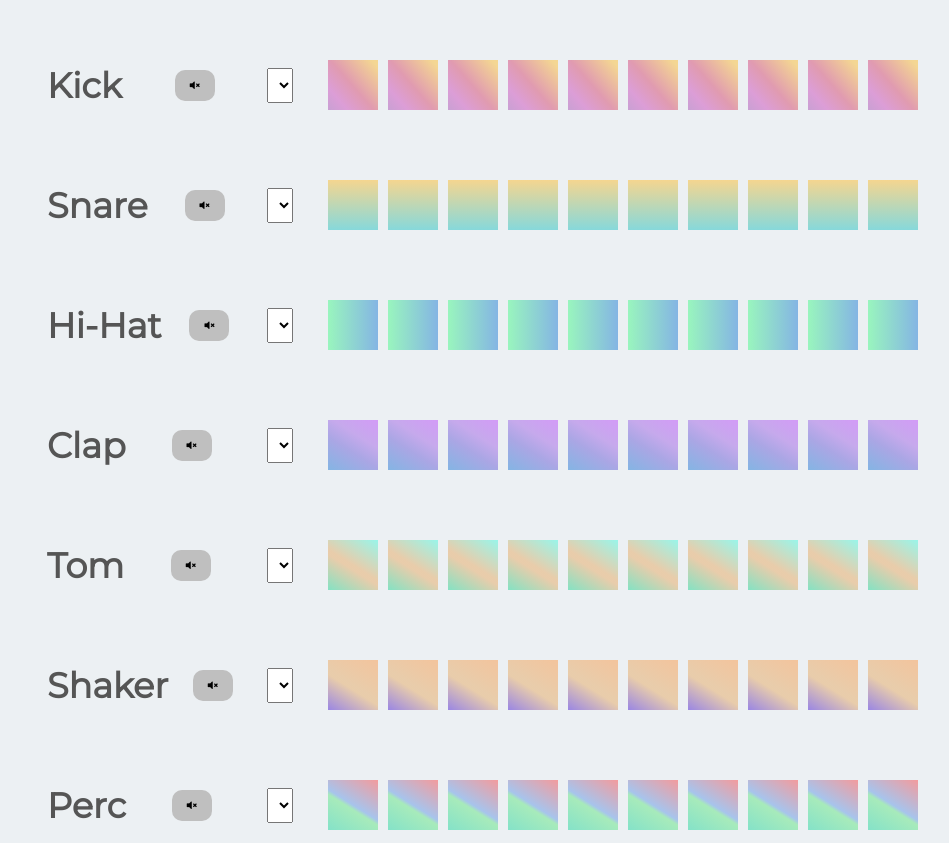
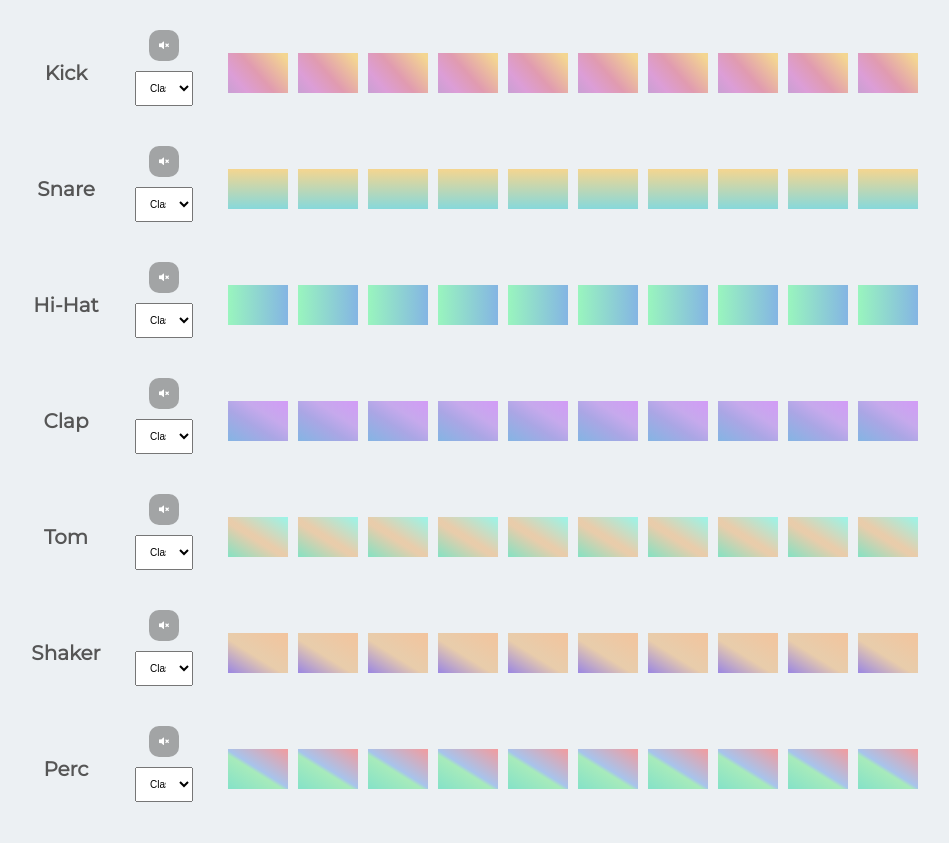
Before and after one commit to developedbygeo/Beatmaker, a plain HTML site: page index.html in a window 1280 px wide. Shown: the top 843 px of the page, without its empty margins (165-1114 px from the left). Drawn offline with Linux system fonts and the light colour scheme.

Commit message:
corrected certain bugs with the wav files and fixed the layout

```diff
--- a/app.js
+++ b/app.js
@@ -3,7 +3,7 @@ class DrumKit {
     this.pads = document.querySelectorAll(".pad");
     this.playBtn = document.querySelector(".play");
     this.currentKick = "./allSounds/Drums/kick-classic.wav";
-    this.currentSnare = "../allSounds/Drums/snare-acoustic01.wav";
+    this.currentSnare = "./allSounds/Drums/snare-acoustic01.wav";
     this.currentHihat = "./allSounds/Drums/hihat-acoustic01.wav";
     this.currentClap = "./allSounds/Drums/clap-tape.wav";
     this.currentTom = "./allSounds/Drums/tom-acoustic01.wav";
@@ -16,9 +16,6 @@ class DrumKit {
     this.tomAudio = document.querySelector(".tom-sound");
     this.shakerAudio = document.querySelector(".shaker-sound");
     this.percAudio = document.querySelector(".perc-sound");
-    // this.guitarAudio.volume = 0.1;
-    // this.bassAudio.volume = 0.1;
-    // this.pianoAudio.volume = 0.1;
     this.index = 0;
     this.bpm = 100;
     this.isPlaying = null;
--- a/index.html
+++ b/index.html
@@ -21,8 +21,10 @@
   <body>
     <section class="sequence">
       <div class="kick-track">
+        <div class="ctrl-header">
+        <h1>Kick</h1>
+      </div>
         <div class="controls">
-          <h1>Kick</h1>
           <button data-track="0" class="mute kick-vol">
             <i class="fas fa-volume-mute"></i>
           </button>
@@ -50,8 +52,10 @@
         </div>
       </div>
       <div class="snare-track">
+        <div class="ctrl-header">
+        <h1>Snare</h1>
+      </div>
         <div class="controls">
-          <h1>Snare</h1>
           <button data-track="1" class="mute snare-vol">
             <i class="fas fa-volume-mute"></i>
           </button>
@@ -81,8 +85,10 @@
         </div>
       </div>
       <div class="hihat-track">
+        <div class="ctrl-header">
+        <h1>Hi-Hat</h1>
+      </div>
         <div class="controls">
-          <h1>Hi-Hat</h1>
           <button data-track="2" class="mute hihat-vol">
             <i class="fas fa-volume-mute"></i>
           </button>
@@ -114,8 +120,10 @@
         </div>
       </div>
       <div class="clap-track">
+        <div class="ctrl-header">
+        <h1>Clap</h1>
+      </div>
         <div class="controls">
-          <h1>Clap</h1>
           <button data-track="3" class="mute clap-vol">
             <i class="fas fa-volume-mute"></i>
           </button>
@@ -141,8 +149,10 @@
         </div>
       </div>
       <div class="tom-track">
+        <div class="ctrl-header">
+        <h1>Tom</h1>
+      </div>
         <div class="controls">
-          <h1>Tom</h1>
           <button data-track="4" class="mute tom-vol">
             <i class="fas fa-volume-mute"></i>
           </button>
@@ -172,8 +182,10 @@
         </div>
       </div>
       <div class="shaker-track">
+        <div class="ctrl-header">
+        <h1>Shaker</h1>
+      </div>
         <div class="controls">
-          <h1>Shaker</h1>
           <button data-track="5" class="mute shaker-vol">
             <i class="fas fa-volume-mute"></i>
           </button>
@@ -208,17 +220,19 @@
         </div>
       </div>
       <div class="perc-track">
+        <div class="ctrl-header">
+        <h1>Perc</h1>
+      </div>
         <div class="controls">
-          <h1>Perc</h1>
           <button data-track="6" class="mute perc-vol">
             <i class="fas fa-volume-mute"></i>
           </button>
           <select name="perc-select" id="perc-select">
-            <option value="./allSounds/Drums/perc-short.wav">
+            <option value="../allSounds/Drums/perc-short.mp3">
               Classic
             </option>
             <option
-              value="./allSounds/Drums/perc-808.wav"
+              value="./allSounds/Drums/kick-vinyl02.wav"
             >
               808
             </option>
@@ -288,6 +302,3 @@
     <script src="./app.js"></script>
   </body>
 </html>
-
-
-<!-- clap, tom, shaker, perc -->
--- a/styles/_global.scss
+++ b/styles/_global.scss
@@ -10,14 +10,12 @@ html {
 
 body {
   font-family: "Montserrat", sans-serif;
-  height: 100vh;
-  width: 100vw;
   background: #ecf0f3;
   color: #555;
 }
 
 h1 {
-  font-size: 3.5rem;
+  font-size: 2rem;
   font-weight: 700;
 }
 
--- a/styles/_main.scss
+++ b/styles/_main.scss
@@ -5,8 +5,8 @@
 .tom-pad,
 .shaker-pad,
 .perc-pad {
-  width: 5rem;
-  height: 5rem;
+  width: 6rem;
+  height: 4rem;
   margin: 1rem 0.5rem;
   cursor: pointer;
 }
@@ -94,9 +94,9 @@
 .tom-track,
 .shaker-track,
 .perc-track {
-  @include flex(space-between, row);
+  @include flex(center, row);
   width: 70%;
-  margin-top: 5rem;
+  margin-top: 3rem;
 }
 
 .kick,
@@ -106,33 +106,39 @@
 .tom,
 .shaker,
 .perc {
-  @include flex(center, row);
+  display: flex;
+  flex-wrap: wrap;
 }
 
 .controls {
-  @include flex(space-between, row);
+  @include flex(space-around, row);
+  flex-wrap: wrap;
   flex: 1;
   margin: 0rem 2rem;
-}
-
-.controls button {
-  padding: 1rem 1.5rem;
+  button {
+    padding: 1rem;
+    background: rgba(88, 88, 88, 0.5);
+    color: white;
     cursor: pointer;
     transition: all 0.5s ease;
     font-size: 1rem;
   }
+}
 
-// Aligning Mute Buttons
+select {
+  flex: 0 1 10rem;
+}
 
-.snare-vol {
-  margin-left: 1.6%;
+.ctrl-header {
+  flex: 1;
 }
-.kick-vol {
-  margin-left: 4%;
+
+.ctrl-header {
+  @include flex(center, row);
 }
 
 .play {
-  padding: 1rem 3rem;
+  padding: 1rem 2rem;
   font-size: 1.5rem;
   margin-top: 5rem;
 }
@@ -143,6 +149,10 @@ select {
   margin: 1rem;
   width: 10%;
   text-align: center;
+}
+
+.pad {
+  transition: all 0.5s ease;
 }
 
 .tempo {
```
Also changed, not shown: styles/style.css, 1 other file. Lines whose indentation alone changed are shown as unchanged.
